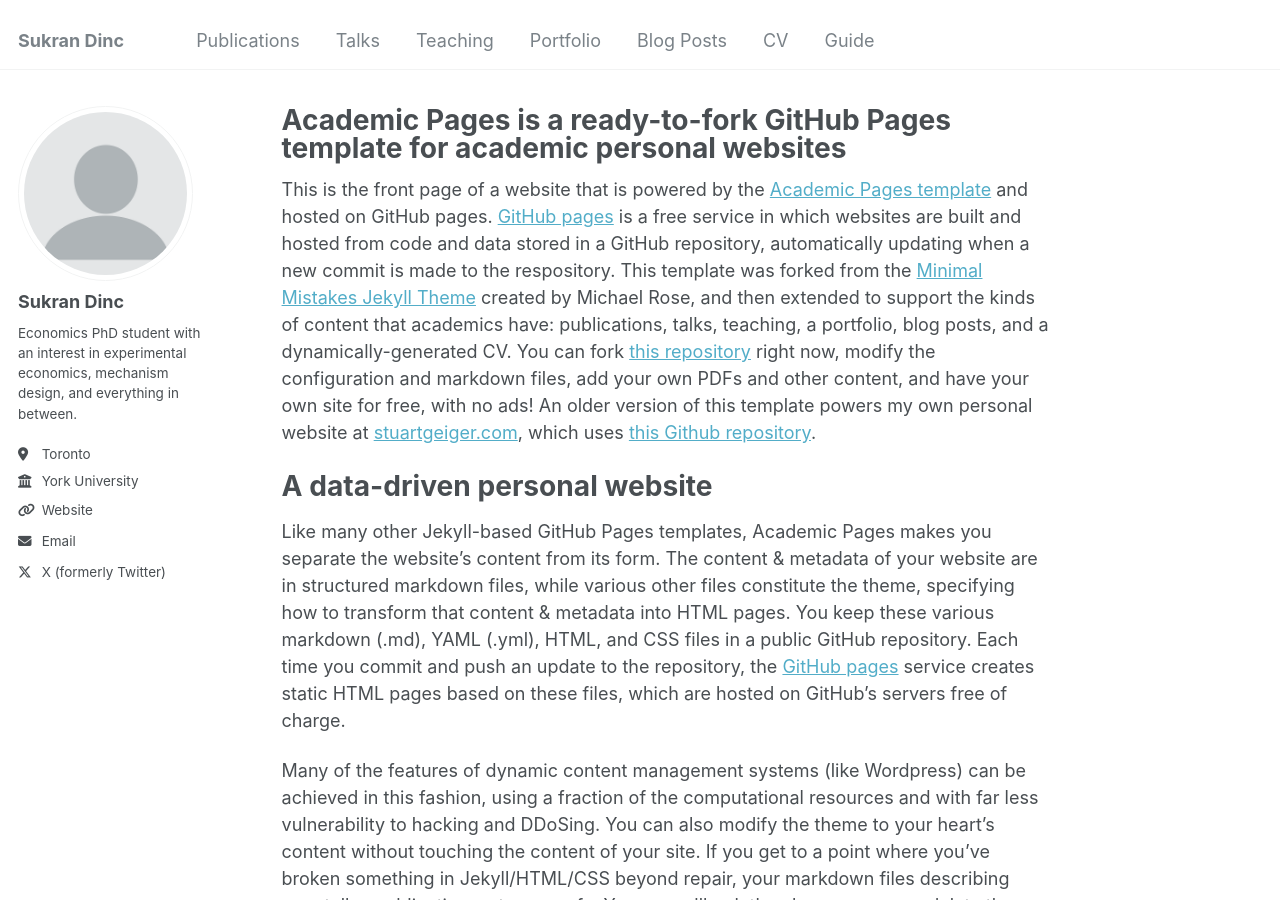
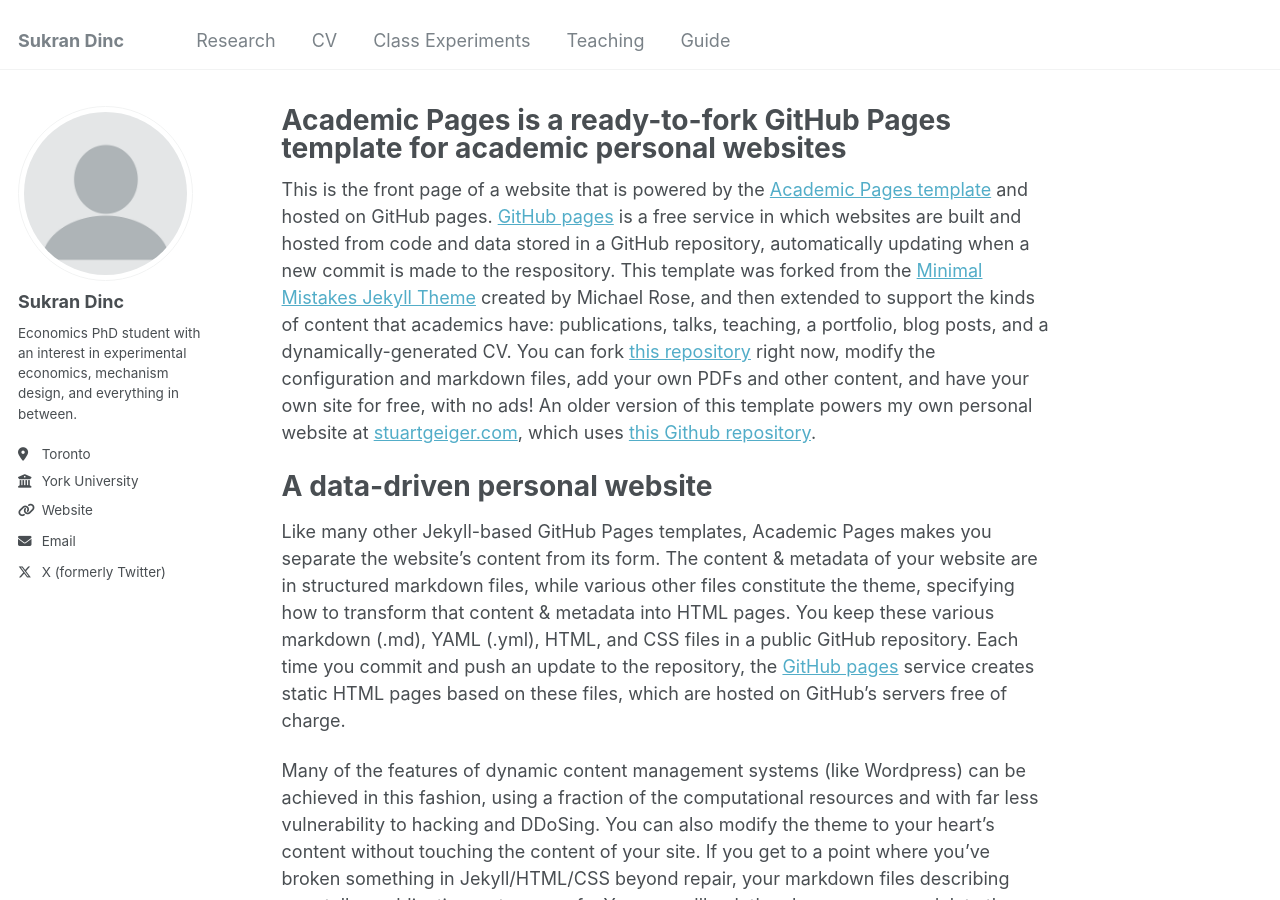
Before and after one commit to sukrandinc/sukrandinc.github.io, a Jekyll site: the page built from _pages/about.md, in a window 1280 px wide and 900 px high. Built offline with Jekyll 4.4.1, drawn with Linux system fonts in a browser that asks for light colours.

Commit message:
Update navigation.yml

```diff
--- a/_data/navigation.yml
+++ b/_data/navigation.yml
@@ -5,23 +5,17 @@
 # prevent it from being included in the site.
 
 main:
-  - title: "Publications"
+  - title: "Research"
     url: /publications/
 
-  - title: "Talks"
+  - title: "CV"
+    url: /cv/
+
+  - title: "Class Experiments"
     url: /talks/
 
   - title: "Teaching"
     url: /teaching/
 
-  - title: "Portfolio"
-    url: /portfolio/
-
-  - title: "Blog Posts"
-    url: /year-archive/
-
-  - title: "CV"
-    url: /cv/
-
   - title: "Guide"
     url: /markdown/
```
